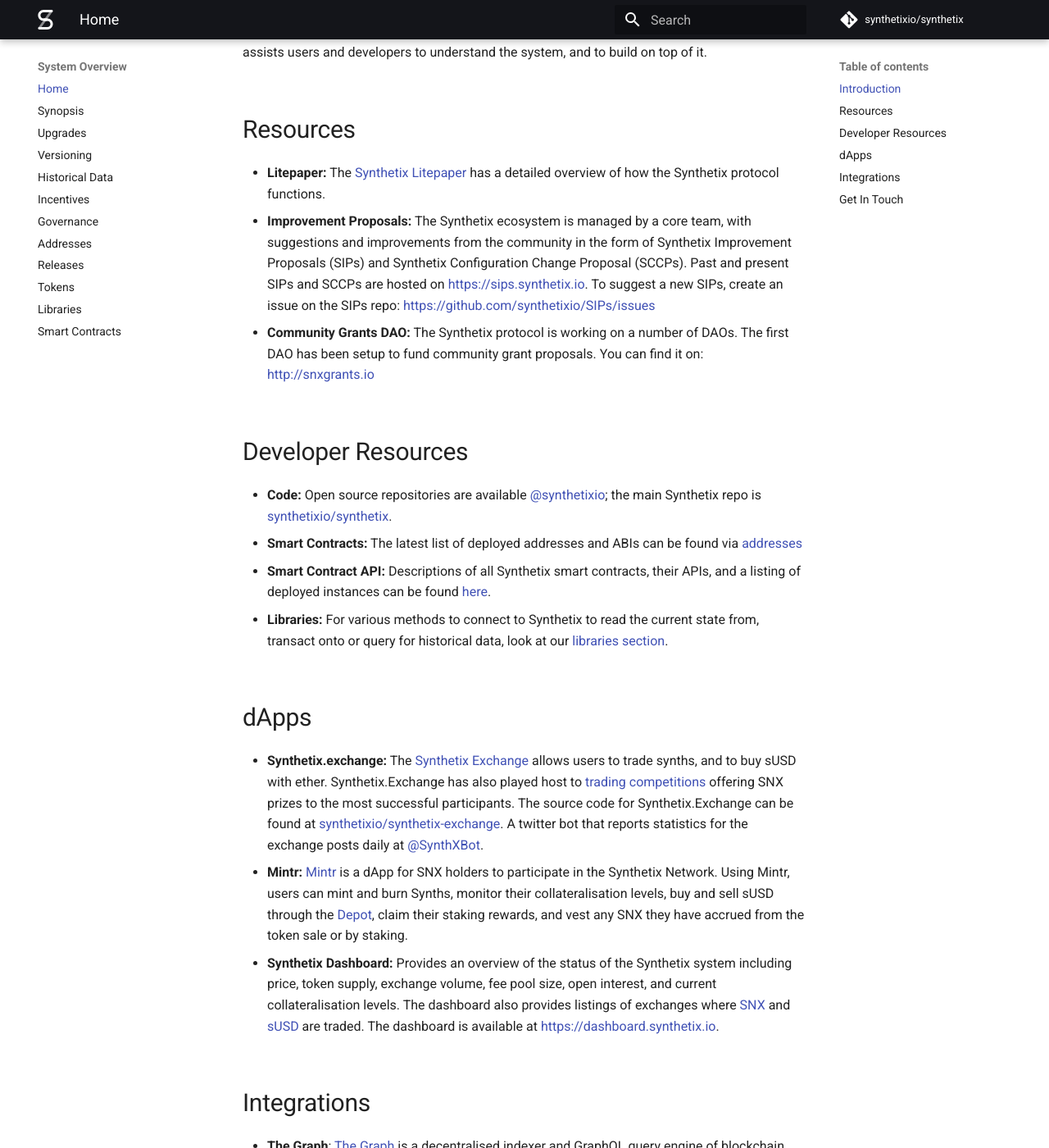
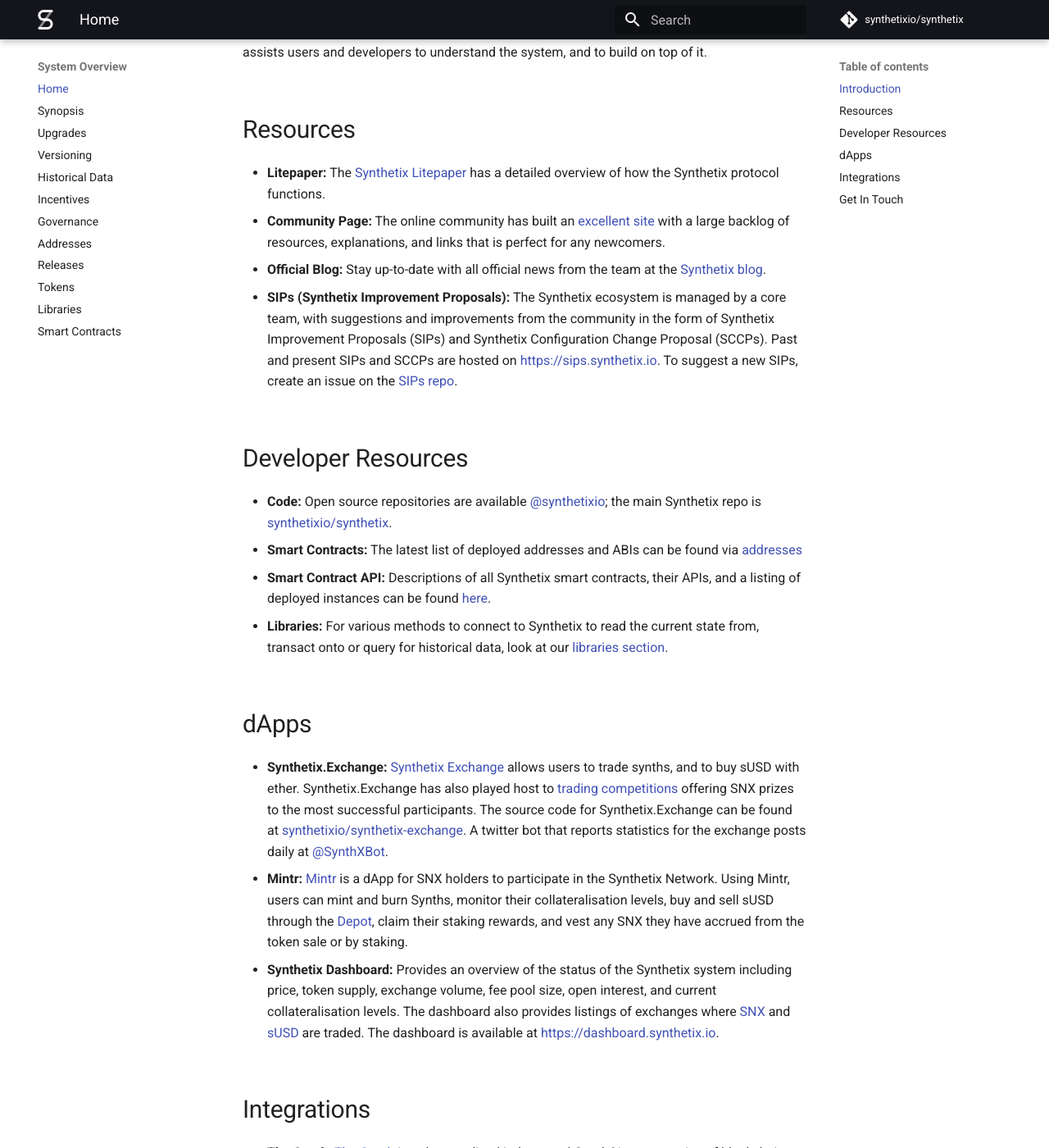
Before and after one commit to Synthetixio/synthetix-docs, an MkDocs documentation site: the page built from content/index.md, in a window 1280 px wide and 1400 px high, scrolled down 488 px. Shown: the whole window at 82% size. Built offline with MkDocs 1.6.1 and Material for MkDocs 9.7.7, drawn with Linux system fonts in a browser that asks for light colours; comment, search, counter and statistics services are not loaded.

Commit message:
Round 1 changes

```diff
--- a/content/index.md
+++ b/content/index.md
@@ -15,8 +15,9 @@ Welcome to the Synthetix system documentation. These pages contain a description
 ## Resources
 
 - **Litepaper:** The [Synthetix Litepaper](https://www.synthetix.io/uploads/synthetix_litepaper.pdf) has a detailed overview of how the Synthetix protocol functions.
-- **Improvement Proposals:** The Synthetix ecosystem is managed by a core team, with suggestions and improvements from the community in the form of Synthetix Improvement Proposals (SIPs) and Synthetix Configuration Change Proposal (SCCPs). Past and present SIPs and SCCPs are hosted on https://sips.synthetix.io. To suggest a new SIPs, create an issue on the SIPs repo: https://github.com/synthetixio/SIPs/issues
-- **Community Grants DAO:** The Synthetix protocol is working on a number of DAOs. The first DAO has been setup to fund community grant proposals. You can find it on: http://snxgrants.io
+- **Community Page:** The online community has built an [excellent site](https://synthetix.community/docs/resources) with a large backlog of resources, explanations, and links that is perfect for any newcomers.
+- **Official Blog:** Stay up-to-date with all official news from the team at the [Synthetix blog](https://blog.synthetix.io).
+- **SIPs (Synthetix Improvement Proposals):** The Synthetix ecosystem is managed by a core team, with suggestions and improvements from the community in the form of Synthetix Improvement Proposals (SIPs) and Synthetix Configuration Change Proposal (SCCPs). Past and present SIPs and SCCPs are hosted on https://sips.synthetix.io. To suggest a new SIPs, create an issue on the [SIPs repo](https://github.com/synthetixio/SIPs/issues).
 
 ## Developer Resources
 
```
Also changed, not shown: other parts of content/index.md (+2 -2 lines), content/governance.md (+4 -1 lines), content/synopsis.md (+2 -2 lines).
